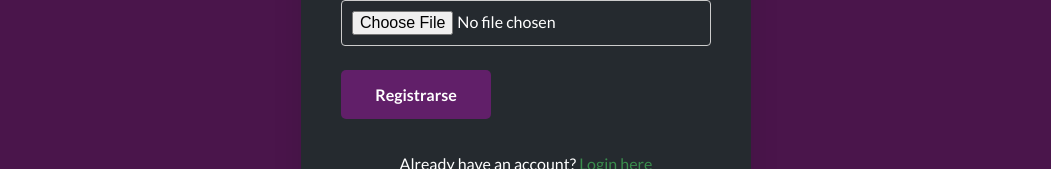
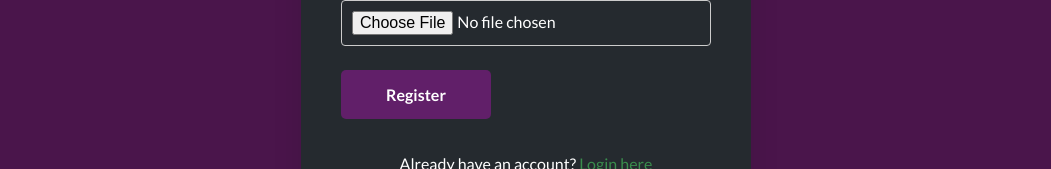
Before and after one commit to chiarimacaione/FRONTEND-Chack, a React (Vite) app: page /register in a window 1280 px wide. Shown: the part 656-825 px from the top of the page, without its empty margins (114-1165 px from the left). Built offline with nearby package versions, Linux system fonts and the light colour scheme; no server answers.

Commit message:
register button

```diff
--- a/src/Components/User/Register/Register.jsx
+++ b/src/Components/User/Register/Register.jsx
@@ -116,7 +116,7 @@ const RegisterScreen = () => {
                         />
                         <div className="auth-buttons">
                             <button type="submit" className="submit-btn" disabled={isLoading}>
-                                {isLoading ? 'Loading...' : 'Registrarse'}
+                                {isLoading ? 'Loading...' : 'Register'}
                             </button>
                         </div>
                     </form>
```
